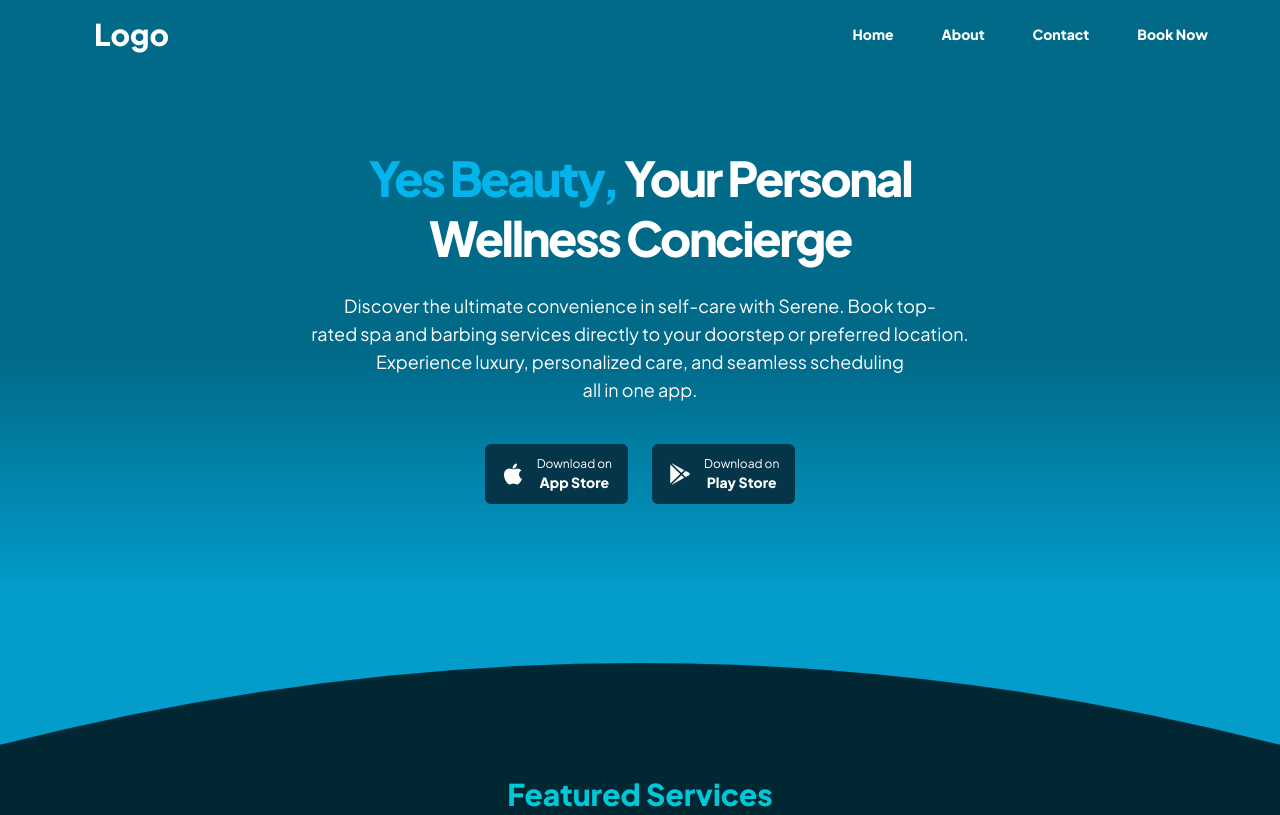
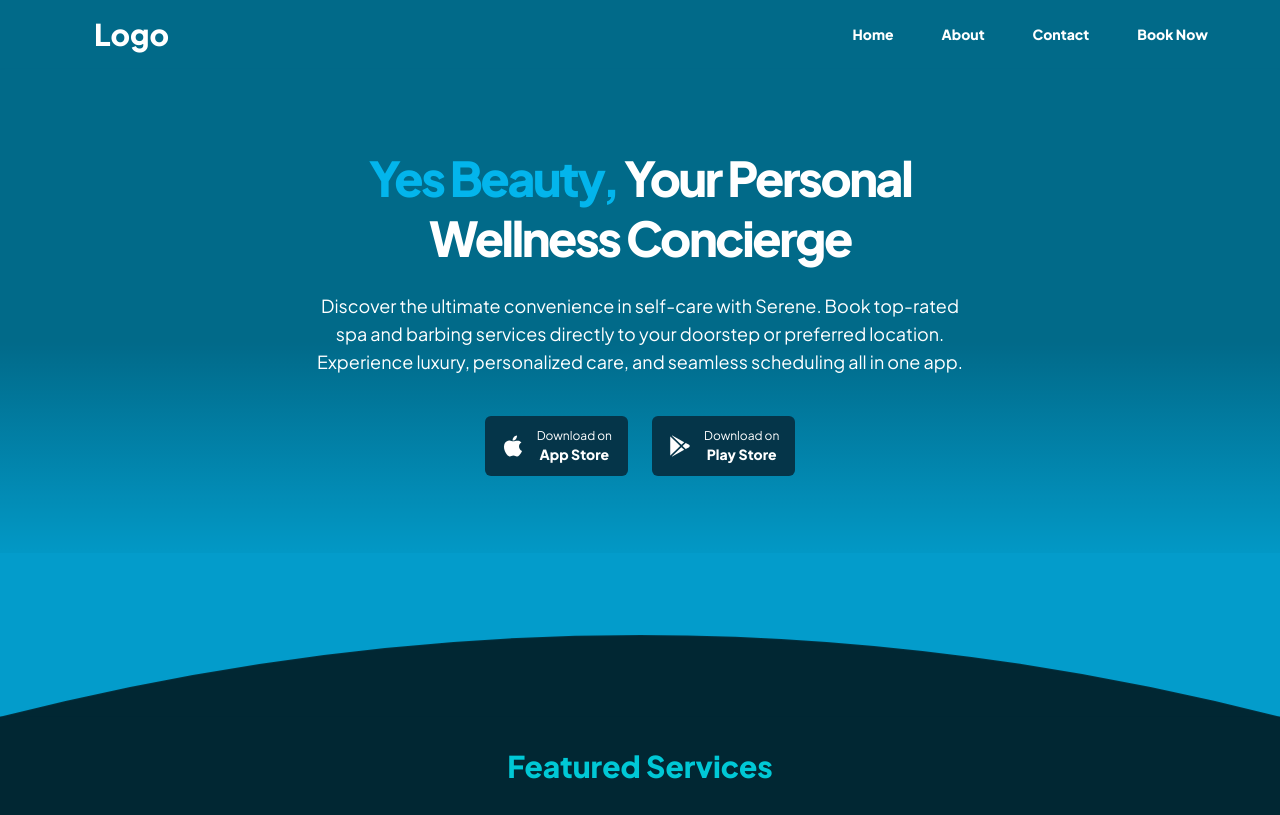
Before and after one commit to OluwaseyiDavid26/User-Booking-App, a plain HTML site: page index.html in a window 1280 px wide. Shown: the top 815 px of the page. Drawn offline with nearby package versions, Linux system fonts and the light colour scheme; a script that the page names is missing.

Commit message:
third commit

```diff
--- a/index.html
+++ b/index.html
@@ -117,9 +117,9 @@
             class="text-white text-base md:text-lg mb-10 max-w-2xl mx-auto leading-relaxed"
           >
             Discover the ultimate convenience in self-care with Serene. Book
-            top- <br />rated spa and barbing services directly to your doorstep
-            or preferred location.<br />
-            Experience luxury, personalized care, and seamless scheduling<br />
+            top-rated spa and barbing services directly to your doorstep
+            or preferred location.
+            Experience luxury, personalized care, and seamless scheduling
             all in one app.
           </p>
           <div class="flex flex-col sm:flex-row justify-center items-center gap-6 mt-8">
```
